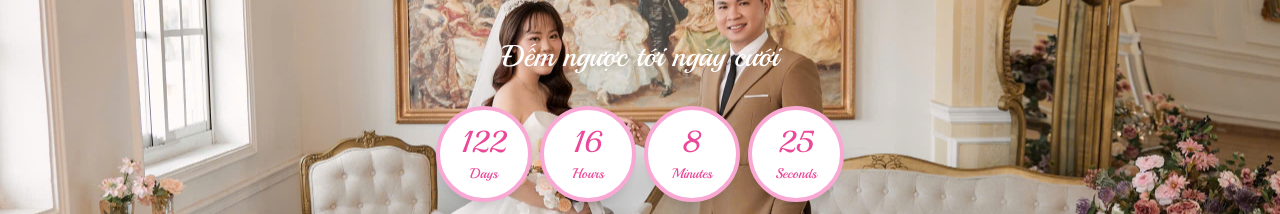
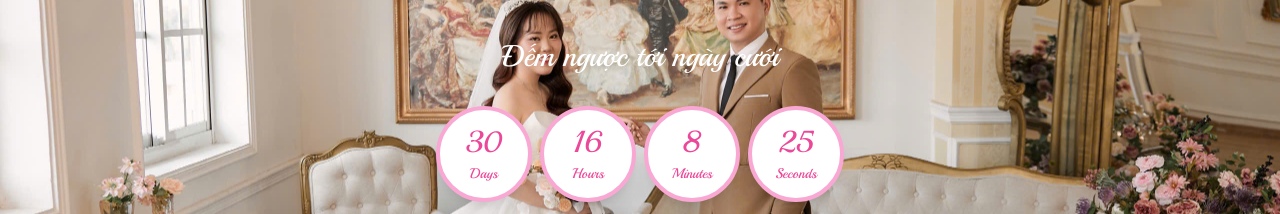
Before and after one commit to LCSMinhPhu/wedding, a Next.js app: page /home in a window 1280 px wide. Shown: the part 1900-2114 px from the top of the page. Built offline with nearby package versions, Linux system fonts and the light colour scheme.

Commit message:
[C] Change wedding date

```diff
--- a/app/home/page.tsx
+++ b/app/home/page.tsx
@@ -2,7 +2,7 @@
 import React,{ useState, useEffect } from "react";
 
 export default function WeddingInvitation() {
-  const weddingDate = new Date("2025-06-15T00:00:00").getTime();
+  const weddingDate = new Date("2025-03-15T00:00:00").getTime();
   const [timeLeft, setTimeLeft] = useState(getTimeLeft());
   const [currentSlide, setCurrentSlide] = useState(0);
   const totalSlides = 4
```
